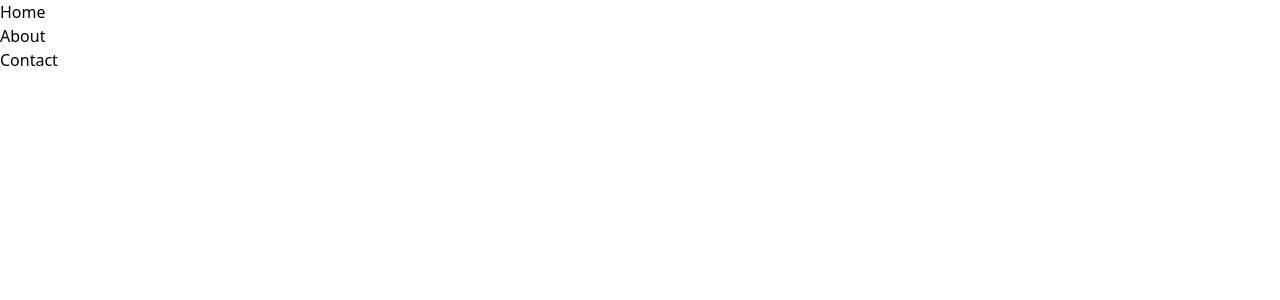
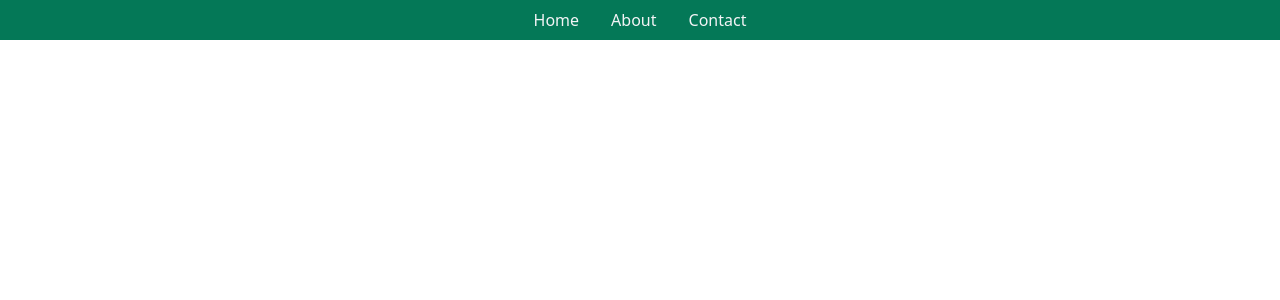
Before and after one commit to antonjanzon95/NomNomPalace, a React (Vite) app: page / in a window 1280 px wide. Shown: the top 300 px of the page. Built offline with nearby package versions, Linux system fonts and the light colour scheme.

Commit message:
Basic styling

```diff
--- a/src/components/Header.tsx
+++ b/src/components/Header.tsx
@@ -3,16 +3,16 @@ import { Link } from "react-router-dom";
 
 const Header = () => {
   return (
-    <header className="w-screen">
-      <nav className="container">
-        <ul>
-          <li>
+    <header className="w-screen bg-emerald-700">
+      <nav className="container flex justify-center items-center">
+        <ul className="flex gap-8 p-2 text-gray-100">
+          <li className="hover:text-gray-400">
             <Link to="/">Home</Link>
           </li>
-          <li>
+          <li className="hover:text-gray-400">
             <Link to="/about">About</Link>
           </li>
-          <li>
+          <li className="hover:text-gray-400">
             <Link to="/contact">Contact</Link>
           </li>
         </ul>
```
